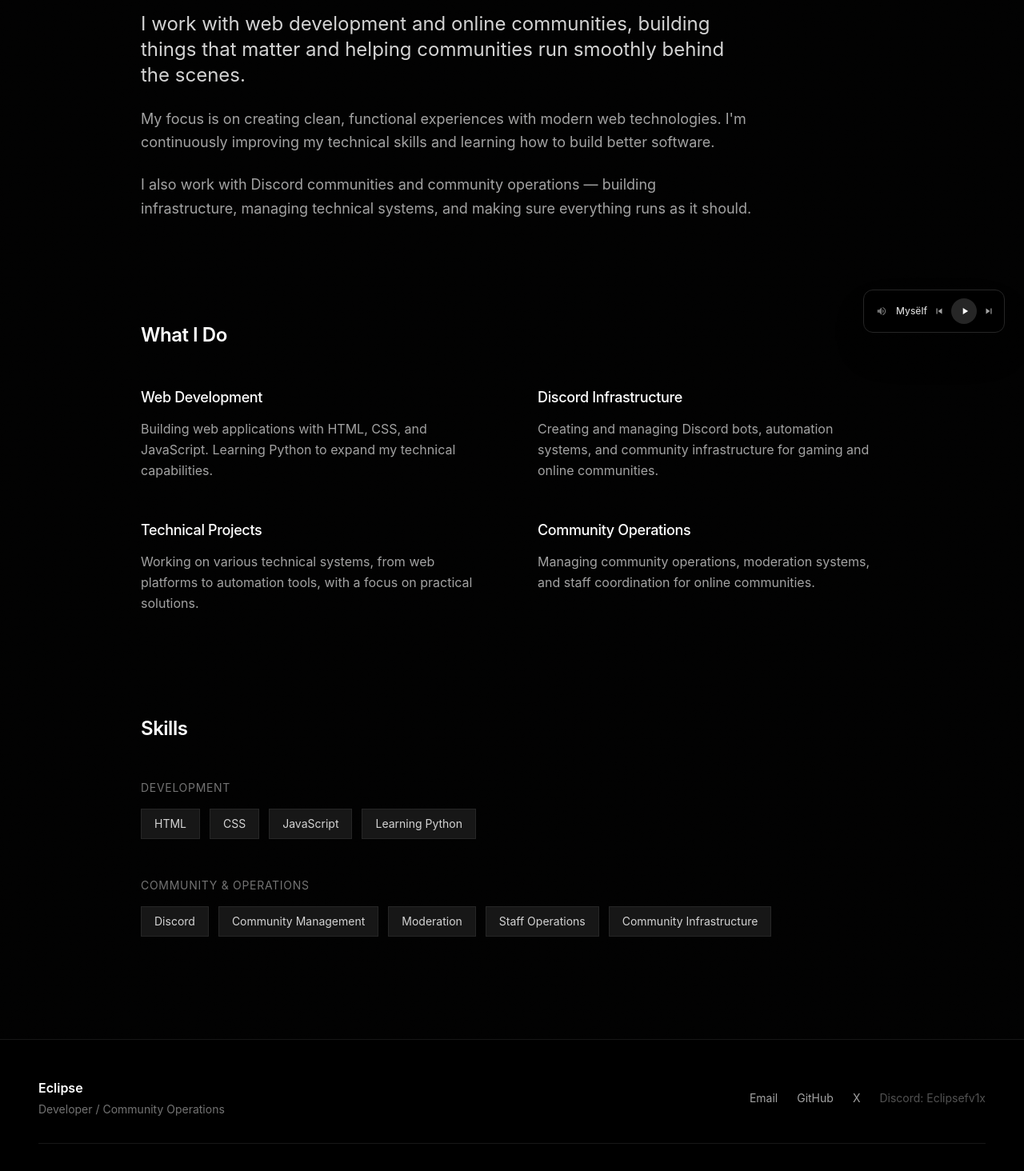
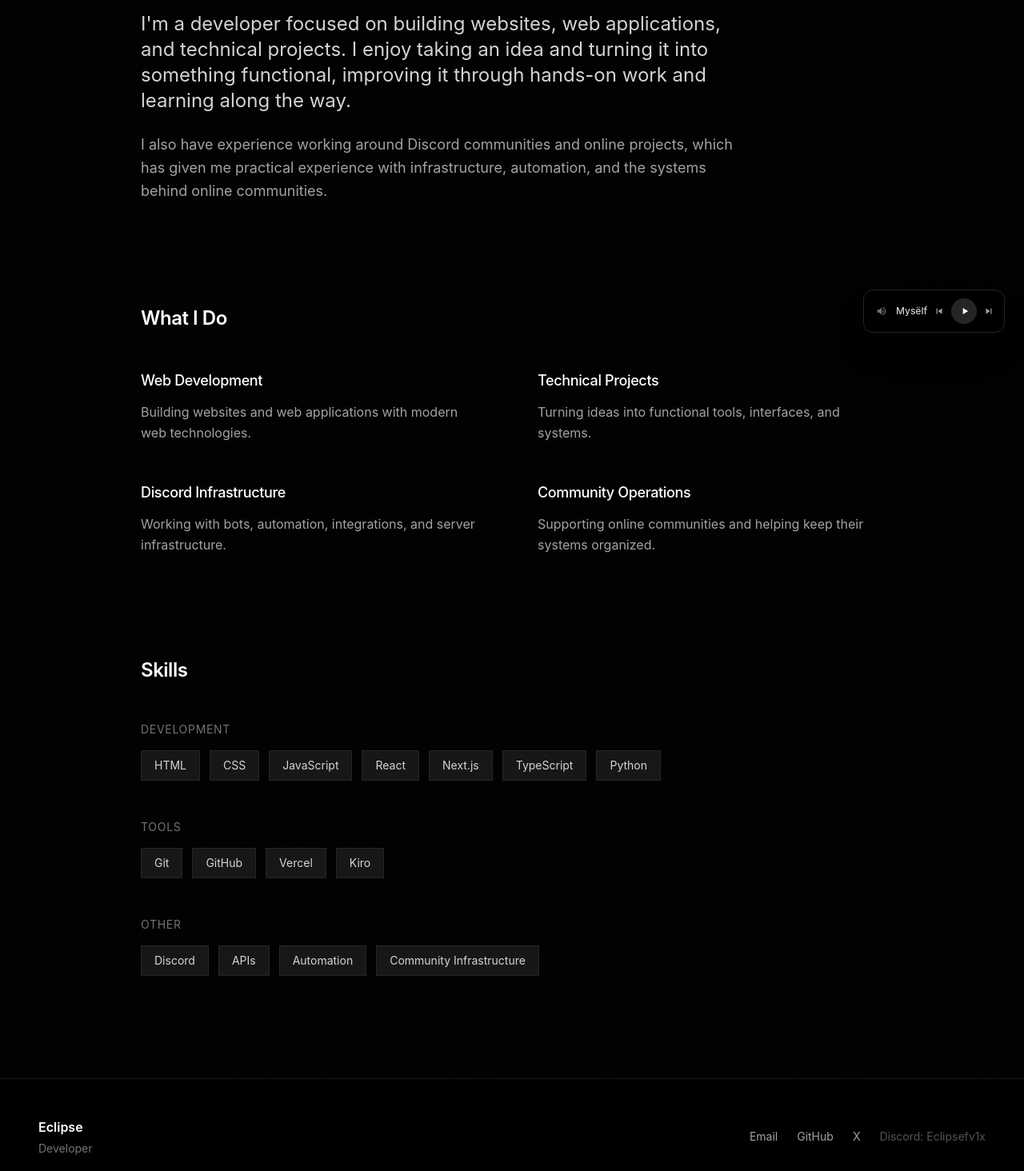
Before and after one commit to eclipsethedev/eclipse-portfolio, a Next.js app: page /about in a window 1280 px wide. Shown: the part 360-1824 px from the top of the page at 80% size. Built offline with nearby package versions, Linux system fonts and the light colour scheme.

Commit message:
Reposition as developer — content pass across all pages

```diff
--- a/app/about/page.tsx
+++ b/app/about/page.tsx
@@ -28,8 +28,7 @@ export default function AboutPage() {
         <AnimatedSection className="mb-32 max-w-3xl">
           <motion.div variants={{ hidden: {}, visible: { transition: { staggerChildren: 0.2 } } }} initial="hidden" whileInView="visible" viewport={viewportConfig}>
             <motion.p className="text-xl md:text-2xl text-neutral-300 leading-relaxed mb-6" variants={staggerItem}>{a.intro1}</motion.p>
-            <motion.p className="text-lg text-neutral-400 leading-relaxed mb-6" variants={staggerItem}>{a.intro2}</motion.p>
-            <motion.p className="text-lg text-neutral-400 leading-relaxed" variants={staggerItem}>{a.intro3}</motion.p>
+            <motion.p className="text-lg text-neutral-400 leading-relaxed" variants={staggerItem}>{a.intro2}</motion.p>
           </motion.div>
         </AnimatedSection>
 
@@ -40,10 +39,10 @@ export default function AboutPage() {
           </motion.h2>
           <motion.div className="grid grid-cols-1 md:grid-cols-2 gap-x-16 gap-y-12" variants={{ hidden: {}, visible: { transition: { staggerChildren: 0.1 } } }} initial="hidden" whileInView="visible" viewport={viewportConfig}>
             {[
-              { title: 'Web Development', description: 'Building web applications with HTML, CSS, and JavaScript. Learning Python to expand my technical capabilities.' },
-              { title: 'Discord Infrastructure', description: 'Creating and managing Discord bots, automation systems, and community infrastructure for gaming and online communities.' },
-              { title: 'Technical Projects', description: 'Working on various technical systems, from web platforms to automation tools, with a focus on practical solutions.' },
-              { title: 'Community Operations', description: 'Managing community operations, moderation systems, and staff coordination for online communities.' },
+              { title: 'Web Development', description: 'Building websites and web applications with modern web technologies.' },
+              { title: 'Technical Projects', description: 'Turning ideas into functional tools, interfaces, and systems.' },
+              { title: 'Discord Infrastructure', description: 'Working with bots, automation, integrations, and server infrastructure.' },
+              { title: 'Community Operations', description: 'Supporting online communities and helping keep their systems organized.' },
             ].map((item) => (
               <motion.div key={item.title} variants={staggerItem} whileHover={{ x: 4 }} transition={{ duration: 0.3 }}>
                 <h3 className="text-lg font-medium mb-3">{item.title}</h3>
@@ -61,7 +60,8 @@ export default function AboutPage() {
           <div className="space-y-12">
             {[
               { category: 'Development', items: a.skills.development },
-              { category: 'Community & Operations', items: a.skills.community },
+              { category: 'Tools', items: a.skills.tools },
+              { category: 'Other', items: a.skills.other },
             ].map((skillSet, setIndex) => (
               <motion.div key={skillSet.category} initial={{ opacity: 0, y: 20 }} whileInView={{ opacity: 1, y: 0 }} viewport={viewportConfig} transition={{ duration: 0.5, delay: setIndex * 0.1 }}>
                 <div className="text-sm text-neutral-500 mb-4 uppercase tracking-wider">{skillSet.category}</div>
--- a/app/page.tsx
+++ b/app/page.tsx
@@ -115,8 +115,8 @@ export default function Home() {
             <div className="grid grid-cols-1 md:grid-cols-3 gap-8 text-sm">
               {[
                 { label: 'Focus', value: h.focus },
-                { label: 'Specialty', value: h.specialty },
-                { label: 'Based', value: h.based },
+                { label: 'Building', value: h.specialty },
+                { label: 'Also Work With', value: h.also },
               ].map((item, index) => (
                 <motion.div
                   key={item.label}
--- a/app/projects/page.tsx
+++ b/app/projects/page.tsx
@@ -104,8 +104,8 @@ export default function ProjectsPage() {
         {mini.length > 0 && (
           <AnimatedSection>
             <motion.div initial={{ opacity: 0, y: 15 }} whileInView={{ opacity: 1, y: 0 }} viewport={viewportConfig} transition={{ duration: 0.5 }} className="mb-12">
-              <h2 className="text-2xl font-semibold mb-2">Other Projects</h2>
-              <p className="text-neutral-400">Staff positions and community involvement</p>
+              <h2 className="text-2xl font-semibold mb-2">Additional Experience</h2>
+              <p className="text-neutral-400">Other projects and community work</p>
             </motion.div>
 
             <div className="grid grid-cols-1 md:grid-cols-2 lg:grid-cols-3 gap-6">
--- a/components/Footer.tsx
+++ b/components/Footer.tsx
@@ -24,7 +24,7 @@ export default function Footer() {
             transition={{ duration: 0.6 }}
           >
             <div className="font-semibold text-white mb-1">Eclipse</div>
-            <div className="text-sm text-neutral-500">Developer / Community Operations</div>
+            <div className="text-sm text-neutral-500">Developer</div>
           </motion.div>
 
           {/* Links */}
--- a/data/content.json
+++ b/data/content.json
@@ -1,36 +1,37 @@
 {
   "hero": {
     "name": "Eclipse",
-    "subtitle": "Developer & Community Operations",
-    "description": "I build websites, Discord infrastructure, and digital experiences for online communities and organizations. Focused on creating clean, functional systems that help communities grow.",
+    "subtitle": "Developer",
+    "description": "I build websites, web applications, and technical systems for online projects. I'm focused on creating clean, functional experiences while continuing to expand my development skills.",
     "status": "Available for opportunities",
     "focus": "Web Development",
-    "specialty": "Community Infrastructure",
-    "based": "Remote"
+    "specialty": "Web Applications",
+    "also": "Discord & Online Communities"
   },
   "about": {
-    "intro1": "I work with web development and online communities, building things that matter and helping communities run smoothly behind the scenes.",
-    "intro2": "My focus is on creating clean, functional experiences with modern web technologies. I'm continuously improving my technical skills and learning how to build better software.",
-    "intro3": "I also work with Discord communities and community operations — building infrastructure, managing technical systems, and making sure everything runs as it should.",
+    "intro1": "I'm a developer focused on building websites, web applications, and technical projects. I enjoy taking an idea and turning it into something functional, improving it through hands-on work and learning along the way.",
+    "intro2": "I also have experience working around Discord communities and online projects, which has given me practical experience with infrastructure, automation, and the systems behind online communities.",
+    "intro3": "",
     "skills": {
-      "development": ["HTML", "CSS", "JavaScript", "Learning Python"],
-      "community": ["Discord", "Community Management", "Moderation", "Staff Operations", "Community Infrastructure"]
+      "development": ["HTML", "CSS", "JavaScript", "React", "Next.js", "TypeScript", "Python"],
+      "tools": ["Git", "GitHub", "Vercel", "Kiro"],
+      "other": ["Discord", "APIs", "Automation", "Community Infrastructure"]
     }
   },
   "projects": [
     {
       "id": "strive-scrims",
       "title": "Strive Scrims",
-      "description": "An ongoing Fortnite scrim and community project involving web development, Discord infrastructure, scrim organization, and custom technical systems.",
+      "description": "An ongoing web and infrastructure project built around a Fortnite scrim community. Involves building and maintaining the website, Discord infrastructure, technical tooling, and the systems that keep the project running.",
       "status": "active",
       "featured": true,
-      "areas": ["Web Development", "Discord Infrastructure", "Community Operations", "Event Organization"],
-      "technologies": ["Next.js", "React", "Discord", "Community Management"]
+      "areas": ["Website Development", "Discord Infrastructure", "Technical Systems", "Scrim Tooling"],
+      "technologies": ["Next.js", "React", "TypeScript", "Discord"]
     },
     {
       "id": "void-scrims",
       "title": "Void Scrims",
-      "description": "Competitive Fortnite scrim organization and management.",
+      "description": "Contributed to scrim operations and community infrastructure.",
       "status": "past",
       "featured": false,
       "role": "Staff",
@@ -40,7 +41,7 @@
     {
       "id": "artix-scrims",
       "title": "Artix Scrims",
-      "description": "Community-focused Fortnite scrim events and coordination.",
+      "description": "Supported scrim event coordination and server infrastructure.",
       "status": "past",
       "featured": false,
       "role": "Staff",
@@ -50,7 +51,7 @@
     {
       "id": "vitals",
       "title": "Vitals",
-      "description": "Staffed for competitive gaming community operations.",
+      "description": "Staffed for community operations and coordination.",
       "status": "past",
       "featured": false,
       "role": "Staff",
@@ -60,7 +61,7 @@
     {
       "id": "manu",
       "title": "Manu",
-      "description": "Community management and staff operations.",
+      "description": "Community staff and operations support.",
       "status": "past",
       "featured": false,
       "role": "Staff",
@@ -70,7 +71,7 @@
     {
       "id": "elite-tokens",
       "title": "Elite Tokens",
-      "description": "Discord community operations and management.",
+      "description": "Discord community operations and infrastructure support.",
       "status": "past",
       "featured": false,
       "role": "Staff",
@@ -80,7 +81,7 @@
     {
       "id": "na-opens",
       "title": "NA Opens",
-      "description": "North American competitive tournament operations.",
+      "description": "Supported North American competitive tournament operations.",
       "status": "past",
       "featured": false,
       "role": "Staff",
@@ -90,42 +91,43 @@
   ],
   "experience": [
     {
-      "id": "strive-scrims",
-      "title": "Strive Scrims",
-      "role": "Development & Community Operations",
-      "status": "Ongoing",
-      "description": "Building and maintaining website infrastructure, Discord systems, and community operations for a Fortnite scrim community.",
-      "responsibilities": [
-        "Developed and maintain web platform for the community",
-        "Built and manage Discord infrastructure and automation systems",
-        "Organized and coordinated competitive scrim events",
-        "Created technical systems for community management and operations"
-      ]
-    },
-    {
-      "id": "community-management",
-      "title": "Community Management",
-      "role": "Discord Communities & Operations",
-      "status": "Various Projects",
-      "description": "Worked with multiple Discord communities managing operations, moderation, and staff coordination.",
-      "responsibilities": [
-        "Community moderation and staff management",
-        "Discord server setup and configuration",
-        "Bot implementation and automation",
-        "Behind-the-scenes operations and coordination"
-      ]
-    },
-    {
       "id": "web-development",
       "title": "Web Development",
       "role": "Personal & Community Projects",
       "status": "Ongoing",
-      "description": "Building web applications and learning modern development practices through hands-on projects.",
+      "description": "Building websites and web applications through hands-on projects. Currently working with modern web technologies and improving my skills through real work.",
       "responsibilities": [
-        "Frontend development with HTML, CSS, and JavaScript",
-        "Building responsive and functional web interfaces",
-        "Learning Python for backend development",
-        "Version control and collaboration with Git"
+        "Building websites and interfaces with HTML, CSS, and JavaScript",
+        "Developing applications with React and Next.js",
+        "Writing typed code with TypeScript",
+        "Learning Python for scripting and backend work",
+        "Using Git and GitHub for version control"
+      ]
+    },
+    {
+      "id": "strive-scrims",
+      "title": "Strive Scrims",
+      "role": "Developer & Infrastructure",
+      "status": "Ongoing",
+      "description": "Building and maintaining the website, Discord systems, and technical infrastructure for a Fortnite scrim community.",
+      "responsibilities": [
+        "Developed and maintain the community web platform",
+        "Built Discord infrastructure and automation systems",
+        "Created technical tooling for scrim operations",
+        "Managed server setup and ongoing maintenance"
+      ]
+    },
+    {
+      "id": "community-discord",
+      "title": "Discord & Community Work",
+      "role": "Various Projects",
+      "status": "Various Projects",
+      "description": "Worked across multiple Discord communities handling operations, moderation, and infrastructure. Gained practical experience with how online communities are built and run.",
+      "responsibilities": [
+        "Server setup, configuration, and infrastructure",
+        "Bot implementation and workflow automation",
+        "Moderation and staff coordination",
+        "Operations support across multiple projects"
       ]
     },
     {
```
